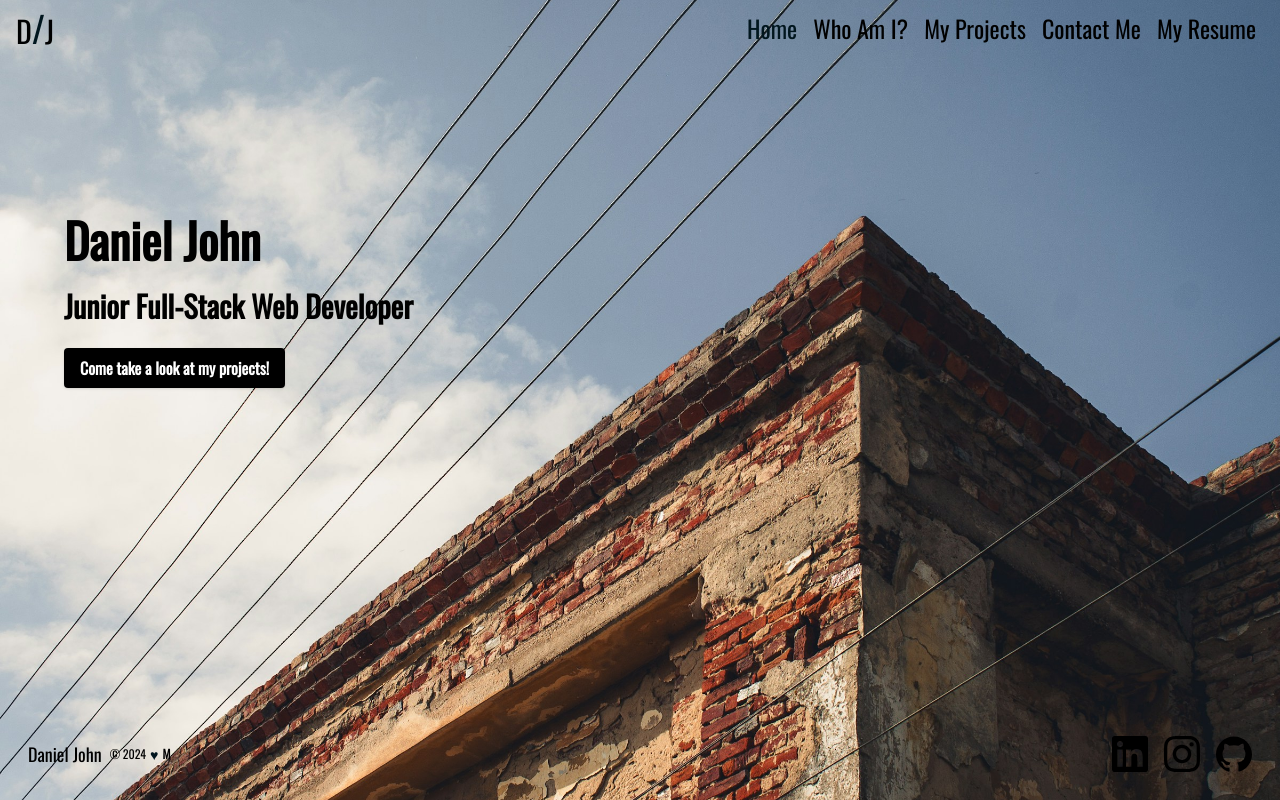
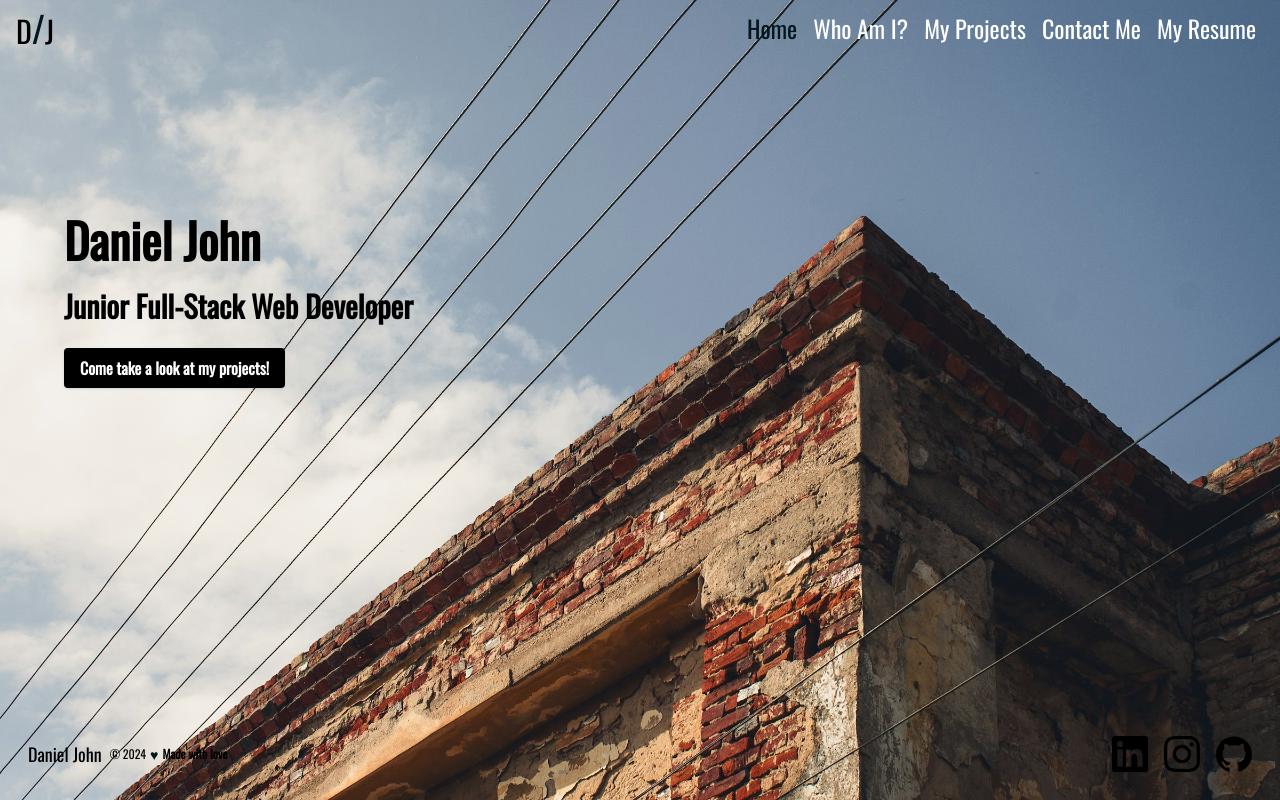
Before and after one commit to F3N215/React-Portfolio, a React (Vite) app: page / in a window 1280 px wide. Built offline with nearby package versions, Linux system fonts and the light colour scheme.

Commit message:
update menu text colour and image

```diff
--- a/src/components/Footer.jsx
+++ b/src/components/Footer.jsx
@@ -26,7 +26,7 @@ export function FooterWithSocialLinks() {
           <span className="heart-symbol text-accent text-sm ml-1 animate__animated animate__heartBeat animate__slow animate__infinite">
             &#x2665;
           </span>
-          <span className="font-bold ml-1">M</span>
+          <span className="font-bold ml-1">Made with love</span>
         </div>
       </div>
       {/* Right section containing social links */}
--- a/src/components/Navbar.jsx
+++ b/src/components/Navbar.jsx
@@ -26,7 +26,7 @@ function Navbar() {
       {/* Header with navigation */}
       <header className="App-header">
         {/* Navigation menu */}
-        <nav className="sticky bottom-0 flex items-center justify-between px-4 py-2 text-black text-2xl">
+        <nav className="sticky bottom-0 flex items-center justify-between px-4 py-2 text-white text-2xl">
           {/* List of navigation links */}
           <ul className={`md:flex ${isActive ? "block" : "hidden"}`}>
             {/* Home link */}
@@ -100,7 +100,7 @@ function Navbar() {
             <button onClick={toggleActiveClass}>
               {/* Hamburger menu */}
               <svg
-                className="w-6 h-6 text-black"
+                className="w-6 h-6 text-white"
                 fill="none"
                 viewBox="0 0 24 24"
                 stroke="currentColor"
--- a/src/pages/About.jsx
+++ b/src/pages/About.jsx
@@ -1,4 +1,4 @@
-import date from "../assets/images/florentine.png";
+import date from "../assets/images/DanielJohnBW.jpg";
 
 // Define About functional component
 const About = () => {
```
Also changed, not shown: 1 other file (tests, documents, lock files or other folders).
